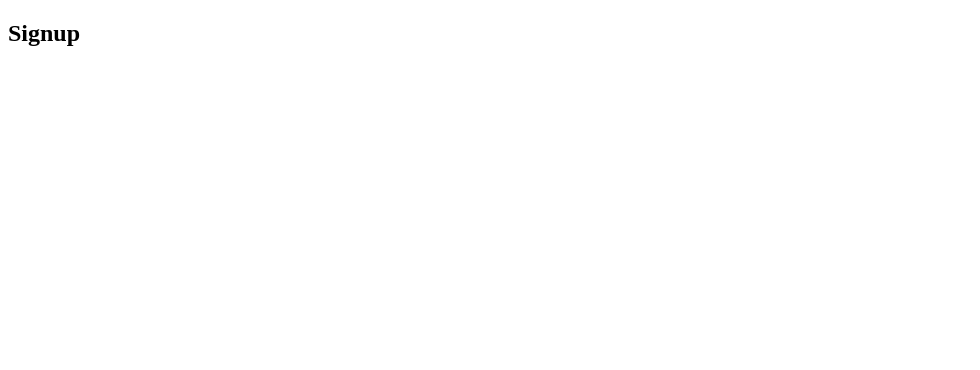
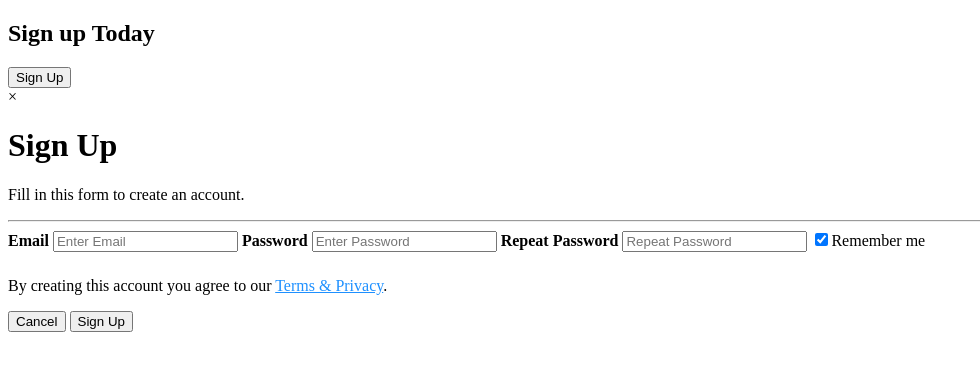
Before and after one commit to Dev-Steven/signup_page, a plain HTML site: page index.html in a window 1280 px wide. Shown: the whole page, without its empty margins (0-980 px from the left). Drawn offline with Linux system fonts and the light colour scheme.

Commit message:
finished index.html file

```diff
--- a/index.html
+++ b/index.html
@@ -2,9 +2,53 @@
 <html lang="en" dir="ltr">
   <head>
     <meta charset="utf-8">
-    <title>The Signup Page</title>
+    <title>Signup Page</title>
   </head>
-  <body>
-    <h2>Signup</h2>
-  </body>
+
+<!-- Creating a signup page. Users will be able to enter email and password -->
+<body>
+  <h2>Sign up Today</h2>
+  <button onclick="document.getElementByID('id01').style.display='block'" style="width:auto;">Sign Up</button>
+
+  <div id="id01" class="modal">
+    <span onclick="document.getElementByID('id01').style.display='none'" class="close" title="Close Modal">&times;</span>
+
+    <form class="modal-content" action="/action_page.php">
+      <div class="container">
+        <h1>Sign Up</h1>
+        <p>Fill in this form to create an account.</p>
+
+        <!-- creates line to separate sections -->
+        <hr>
+        <!-- text box to type in email -->
+        <label for="email"><b>Email</b></label>
+        <input type="text" placeholder="Enter Email" name="email" required>
+
+        <!-- text box to type in password -->
+        <label for="psw"><b>Password</b></label>
+        <input type="password" placeholder="Enter Password" name="psw" required>
+
+        <!-- text box to re-enter password -->
+        <label for="psw-repeat"><b>Repeat Password</b></label>
+        <input type="password" placeholder="Repeat Password" name="psw-repeat" required>
+
+        <!-- check box to have page remember user information -->
+        <label><input type="checkbox" checked="checked" name="remember" style="margin-bottom:15px">Remember me</label>
+
+        <!-- Terms of service with link (link does not work) -->
+        <p>By creating this account you agree to our <a href ="#" style="color:dodgerblue">Terms & Privacy</a>.</p>
+
+        <div class="clearfix">
+
+          <!-- cancel button -->
+          <button type="button" onclick="document.getElementByID('id01').style.disply='none'" class="cancelbtn">Cancel</button>
+
+          <!-- signup button -->
+          <button type="submit" class="signupbtn">Sign Up</button>
+
+        </div>
+      </div>
+    </form>
+  </div>
+</body>
 </html>
```
